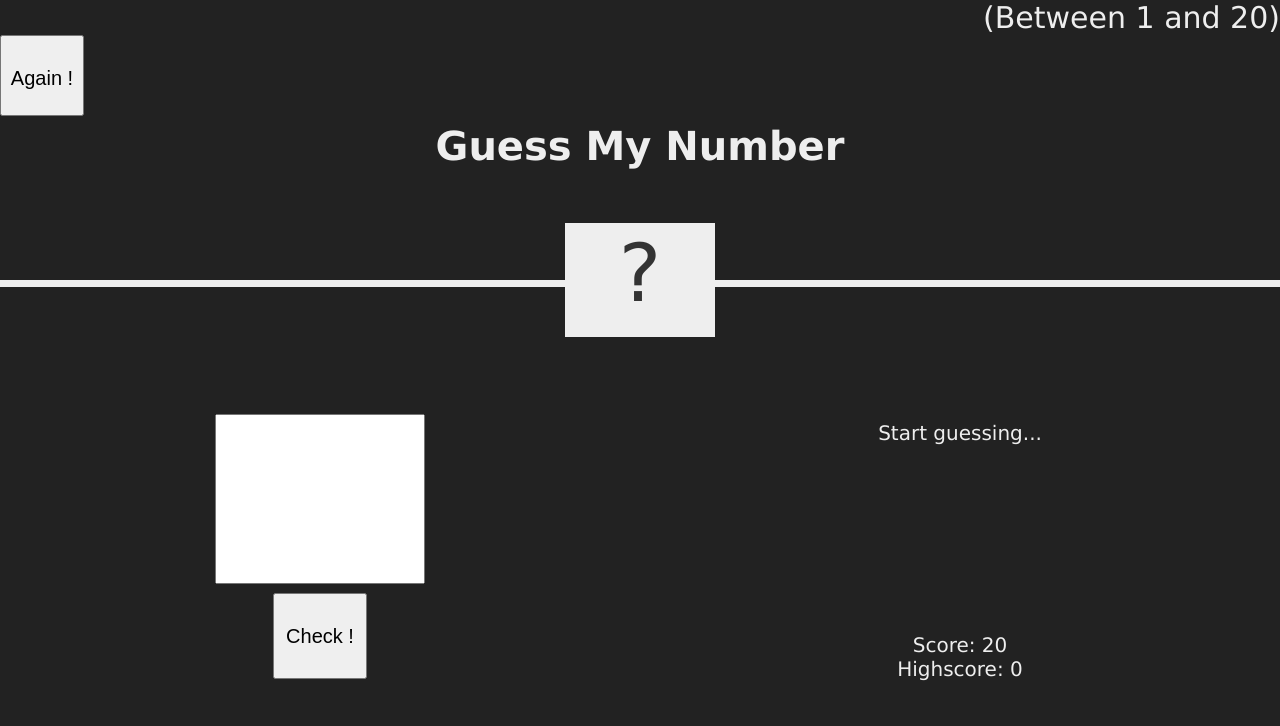
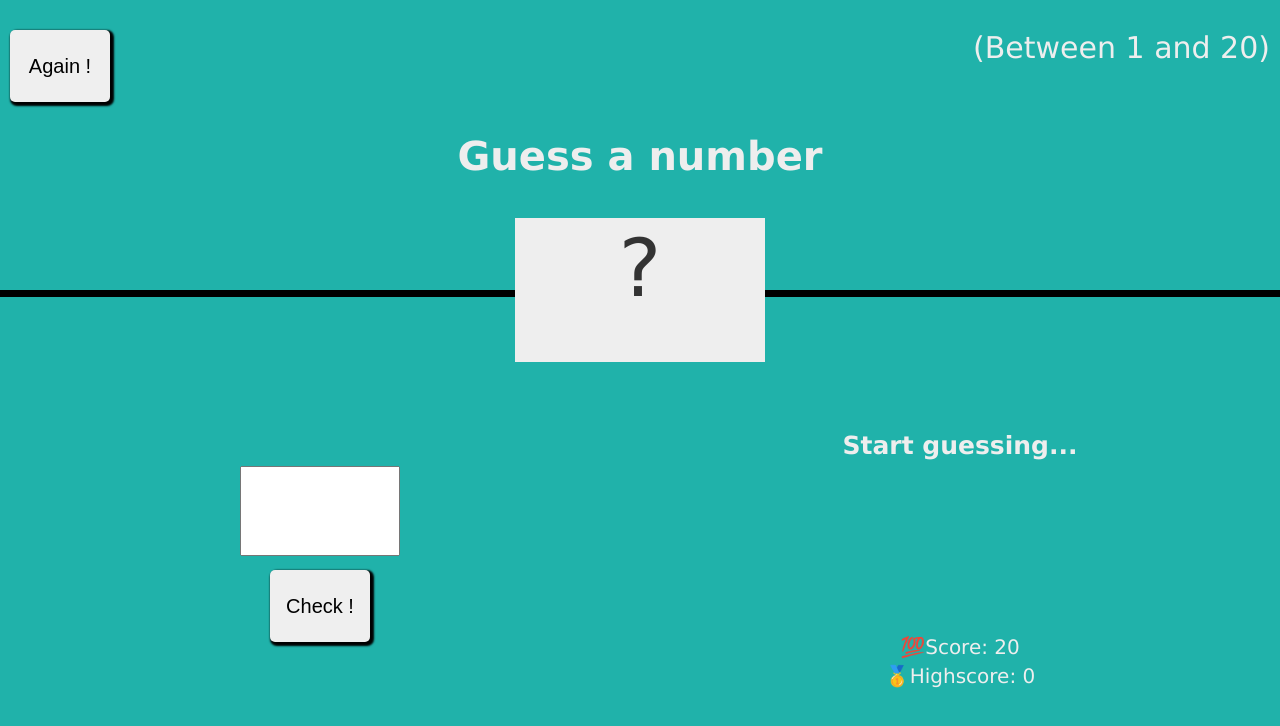
Before and after one commit to onifade-joshua/Guess-mynumber-game, a plain HTML site: page index.html in a window 1280 px wide. Drawn offline with Linux system fonts and the light colour scheme.

Commit message:
Added some style

```diff
--- a/index.html
+++ b/index.html
@@ -11,27 +11,27 @@
 
 <body>
     <header>
-        <h1> Guess My Number </h1>
-        <p class="between"> (Between 1 and 20) </p>
-        <button class="btn again">Again !</button>
+        <div class="wrapper">
+            <button class="btn again">Again !</button>
+            <p class="between"> (Between 1 and 20) </p>
+        </div>
+        <h1> Guess a number </h1>
         <div class="number">?</div>
     </header>
 
     <main>
         <section class="left">
             <input type="number" class="guess">
-            <button class="btn check">Check ! </button></section>
+            <button class="btn check">Check ! </button>
         </section>
+
 
         <section class="right">
             <p class="message">Start guessing...</p>
-            <p class="label-score"> Score: <span class="score">20</span>
-                <p class="label-highscore"> Highscore: <span class="highscore">0</span></p>
+            <p class="label-score">💯Score: <span class="score">20</span></p>
+            <p class="label-highscore">🥇Highscore: <span class="highscore">0</span></p>
         </section>
 
-
-
-        </section>
     </main>
     <script src="script.js"></script>
 </body>
--- a/script.js
+++ b/script.js
@@ -86,8 +86,8 @@ document.querySelector(".check").addEventListener("click", function() {
         document.querySelector(".number").textContent = "?";
         document.querySelector(".guess").value = "";
 
-        document.querySelector("body").style.backgroundColor = "#222";
-        document.querySelector(".number").style.width = "15rem";
+        document.querySelector("body").style.backgroundColor = "lightseagreen";
+        document.querySelector(".number").style.width = "25rem";
 
     })
 
--- a/style.css
+++ b/style.css
@@ -8,18 +8,19 @@
 html {
     font-size: 62.5%;
     box-sizing: inherit;
+    color: black;
 }
 
 body {
     color: #eee;
-    background-color: #222;
+    background-color: lightseagreen;
     font-family: Verdana, Geneva, Tahoma, sans-serif;
 }
 
 header {
     position: relative;
     height: 35vh;
-    border-bottom: 7px solid #eee;
+    border-bottom: 7px solid black;
 }
 
 main {
@@ -28,6 +29,12 @@ main {
     display: flex;
     align-items: center;
     justify-content: space-around;
+}
+.wrapper{
+    display: flex;
+    justify-content: space-between;
+    padding-top: 2rem;
+    margin: 1rem;
 }
 
 .left {
@@ -62,56 +69,79 @@ h1 {
     background-color: #eee;
     color: #333;
     font-size: 8rem;
-    width: 15rem;
-    padding: 3rem 0rem;
+    width: 25rem;
+    height: 15vh;
+    padding: 2rem 0rem;
     text-align: center;
     position: absolute;
     bottom: 0;
     left: 50%;
     transform: translate(-50%, 50%);
-    height: 10vh;
     padding-top: 4px;
 }
 
 .between {
     font-size: 3rem;
     text-align: right;
+
 }
 
 .btn.again {
     font-size: 2rem;
-    width: 8rem;
+    width: 10rem;
     height: 9vh;
-    padding-top: 5px;
+    box-shadow: 2px 2px 2px 2px black;
+    border-radius: 5px;
+    border: none;
+    z-index: inherit;
+    cursor: pointer;
+}
+.btn.again:hover{
+    background-color: black;
+    color: #fff;
+    box-shadow: 2px 2px 2px 1px #fff;
 }
 
 .btn.check {
     font-size: 2rem;
-    width: 8rem;
-    padding: 5px;
-    margin: 5px;
+    width: 10rem;
     height: 9vh;
+    box-shadow: 2px 2px 2px 2px black;
+    margin: 10px;
+    height: 9vh;
+    border-radius: 5px;
+    border: none;
+    z-index: inherit;
+    cursor: pointer;
+}
+.btn.check:hover{
+    background-color: black;
+    color: #fff;
+    box-shadow: 2px 2px 2px 1px #fff;
 }
 
 .guess {
     font-size: 3rem;
-    height: 20vh;
-    width: 20rem;
+    height: 10vh;
+    width: 15rem;
     margin: 4px;
     padding: 3px;
 }
 
 .label-score {
     font-size: 2rem;
-    padding-top: 5px;
+
 }
 
 .label-highscore {
     font-size: 2rem;
+    padding-top: 5px;
 }
 
 .message {
     height: 25vh;
     margin: 4px;
-    padding: 3px;
+    /* padding: 3px; */
+    font-size: 25px;
+    font-weight: 600;
 }
```
